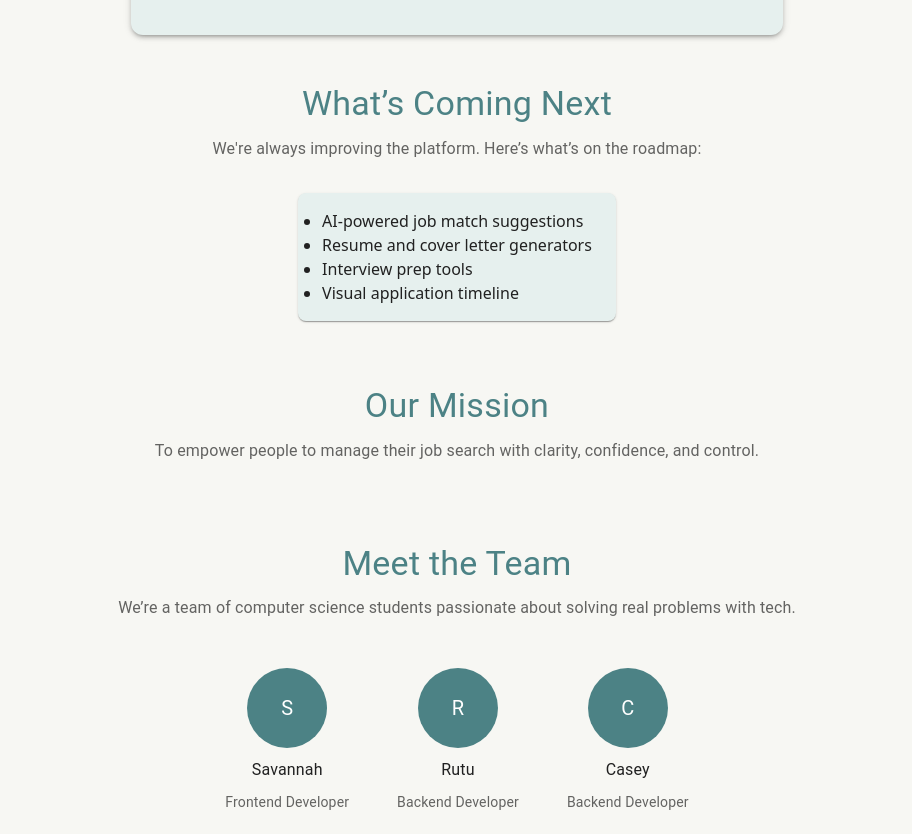
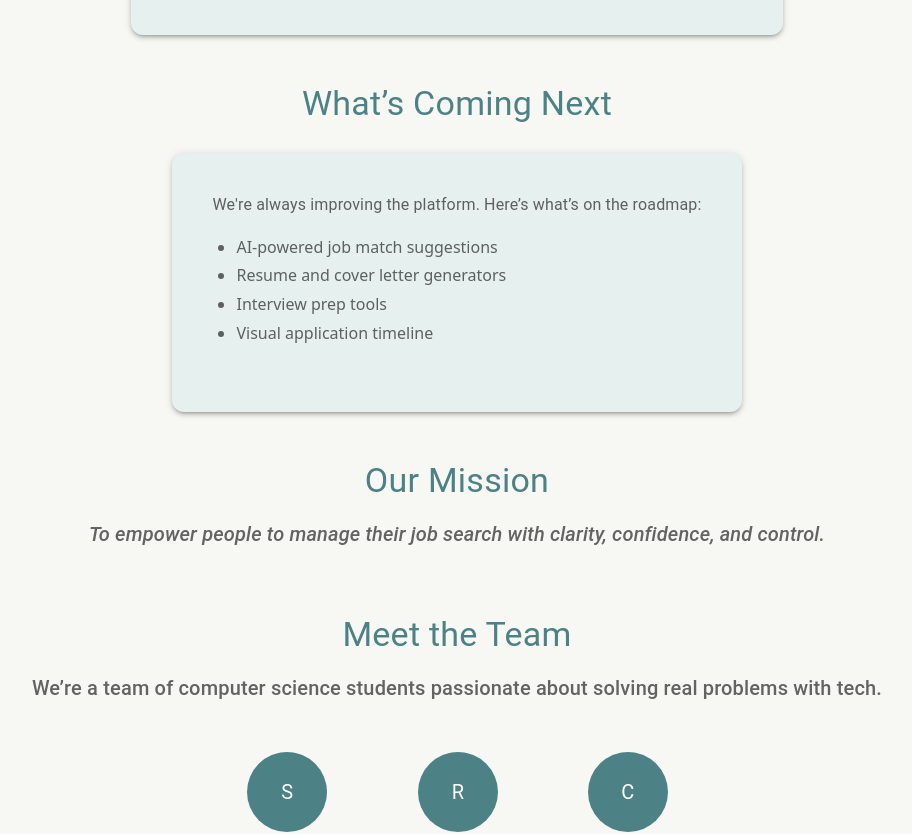
Before and after one commit to Cheath2/CS467-Capstone, a React (Vite) app in the folder Frontend/: page /about in a window 1280 px wide. Shown: the part 1280-2114 px from the top of the page, without its empty margins (183-1095 px from the left). Built offline with nearby package versions, Linux system fonts and the light colour scheme; the HTML template or start-up script is replaced by a standard one.

Commit message:
Added routing and style changes to the About Us page

```diff
--- a/Frontend/src/pages/About.jsx
+++ b/Frontend/src/pages/About.jsx
@@ -15,11 +15,39 @@ import {
 import BuildCircleIcon from '@mui/icons-material/BuildCircle';
 import AccountCircleIcon from '@mui/icons-material/AccountCircle';
 import RocketLaunchIcon from '@mui/icons-material/RocketLaunch';
+import { Link } from 'react-router-dom';
 
 const About = () => {
   const accentGreen = '#4C8285';
   const backgroundBeige = '#f7f7f3';
   const softGreen = '#e6f0ee';
+
+  const features = [
+    {
+      icon: <WorkOutlineIcon fontSize="large" sx={{ color: accentGreen }} />,
+      title: 'Track Every Job Opportunity',
+      desc: 'Save listings, log your application progress, and stay on top of your job search.',
+      path: '/',
+    },
+    {
+      icon: <ContactsIcon fontSize="large" sx={{ color: accentGreen }} />,
+      title: 'Maintain Key Contacts',
+      desc: 'Keep recruiter and hiring manager info organized and accessible for networking.',
+      path: '/contacts',
+    },
+    {
+      icon: <BuildCircleIcon fontSize="large" sx={{ color: accentGreen }} />,
+      title: 'Update Your Skills',
+      desc: 'Track your growth, list your certifications, and tailor your experience for every role.',
+      path: '/skills',
+    },
+    {
+      icon: <AccountCircleIcon fontSize="large" sx={{ color: accentGreen }} />,
+      title: 'Build a Professional Profile',
+      desc: 'Create your career hub with experience, interests, and achievements in one place.',
+      path: '/profile',
+    },
+  ];
 
   return (
     <Box sx={{ backgroundColor: backgroundBeige }}>
@@ -40,29 +68,9 @@ import {
             Why Use Our App?
           </Typography>
           <Grid container spacing={4} justifyContent="center" sx={{ mt: 4 }}>
-              {[
-                {
-                  icon: <WorkOutlineIcon fontSize="large" sx={{ color: accentGreen }} />,
-                  title: 'Track Every Job Opportunity',
-                  desc: 'Save listings, log your application progress, and stay on top of your job search.',
-                },
-                {
-                  icon: <ContactsIcon fontSize="large" sx={{ color: accentGreen }} />,
-                  title: 'Maintain Key Contacts',
-                  desc: 'Keep recruiter and hiring manager info organized and accessible for networking.',
-                },
-                {
-                  icon: <BuildCircleIcon fontSize="large" sx={{ color: accentGreen }} />,
-                  title: 'Update Your Skills',
-                  desc: 'Track your growth, list your certifications, and tailor your experience for every role.',
-                },
-                {
-                  icon: <AccountCircleIcon fontSize="large" sx={{ color: accentGreen }} />,
-                  title: 'Build a Professional Profile',
-                  desc: 'Create your career hub with experience, interests, and achievements in one place.',
-                },
-              ].map((feature, index) => (
+            {features.map((feature, index) => (
               <Grid item xs={12} md={6} key={index} sx={{ mb: 4 }}>
+                <Link to={feature.path} style={{ textDecoration: 'none' }}>
                   <Card
                     elevation={3}
                     sx={{
@@ -75,6 +83,12 @@ import {
                       justifyContent: 'center',
                       textAlign: 'center',
                       p: 2,
+                      '&:hover': {
+                        boxShadow: 6,
+                        transform: 'scale(1.02)',
+                        transition: 'transform 0.2s',
+                        backgroundColor: '#dbe9e6',
+                      },
                     }}
                   >
                     <CardContent>
@@ -87,6 +101,7 @@ import {
                       </Stack>
                     </CardContent>
                   </Card>
+                </Link>
               </Grid>
             ))}
           </Grid>
@@ -97,19 +112,30 @@ import {
           <Typography variant="h4" gutterBottom sx={{ color: accentGreen }}>
             What’s Coming Next
           </Typography>
-            <Typography variant="body1" color="text.secondary" mb={2}>
+          <Grid container justifyContent="center">
+            <Grid item xs={12} md={8}>
+              <Card
+                elevation={3}
+                sx={{
+                  backgroundColor: softGreen,
+                  borderRadius: 3,
+                  p: 3,
+                  mt: 2,
+                }}
+              >
+                <CardContent>
+                  <Typography variant="body1" color="text.secondary" mb={2} textAlign="center">
                     We're always improving the platform. Here’s what’s on the roadmap:
                   </Typography>
                   <Box
                     component="ul"
                     sx={{
-                display: 'inline-block',
                       textAlign: 'left',
-                backgroundColor: softGreen,
-                px: 3,
-                py: 2,
-                borderRadius: 2,
-                boxShadow: 1,
+                      pl: 3,
+                      color: 'text.secondary',
+                      fontSize: '1rem',
+                      lineHeight: 1.8,
+                      listStyleType: 'disc',
                     }}
                   >
                     <li>AI-powered job match suggestions</li>
@@ -117,24 +143,28 @@ import {
                     <li>Interview prep tools</li>
                     <li>Visual application timeline</li>
                   </Box>
+                </CardContent>
+              </Card>
+            </Grid>
+          </Grid>
         </Box>
 
         {/* Our Mission */}
-          <Box textAlign="center" mb={10}>
+        <Box textAlign="center" mb={8}>
           <Typography variant="h4" gutterBottom sx={{ color: accentGreen }}>
             Our Mission
           </Typography>
-            <Typography variant="body1" color="text.secondary">
+          <Typography variant="h6" color="text.secondary" sx={{ fontStyle: 'italic', mt: 2 }}>
             To empower people to manage their job search with clarity, confidence, and control.
           </Typography>
         </Box>
 
         {/* Meet the Team */}
-          <Box textAlign="center" mb={4}>
+        <Box textAlign="center" mb={8}>
           <Typography variant="h4" gutterBottom sx={{ color: accentGreen }}>
             Meet the Team
           </Typography>
-            <Typography variant="body1" color="text.secondary" mb={6}>
+          <Typography variant="h6" color="text.secondary" mb={6} sx={{ mt: 2 }}>
             We’re a team of computer science students passionate about solving real problems with tech.
           </Typography>
           <Grid container spacing={6} justifyContent="center">
```
Lines whose indentation alone changed are shown as unchanged.
